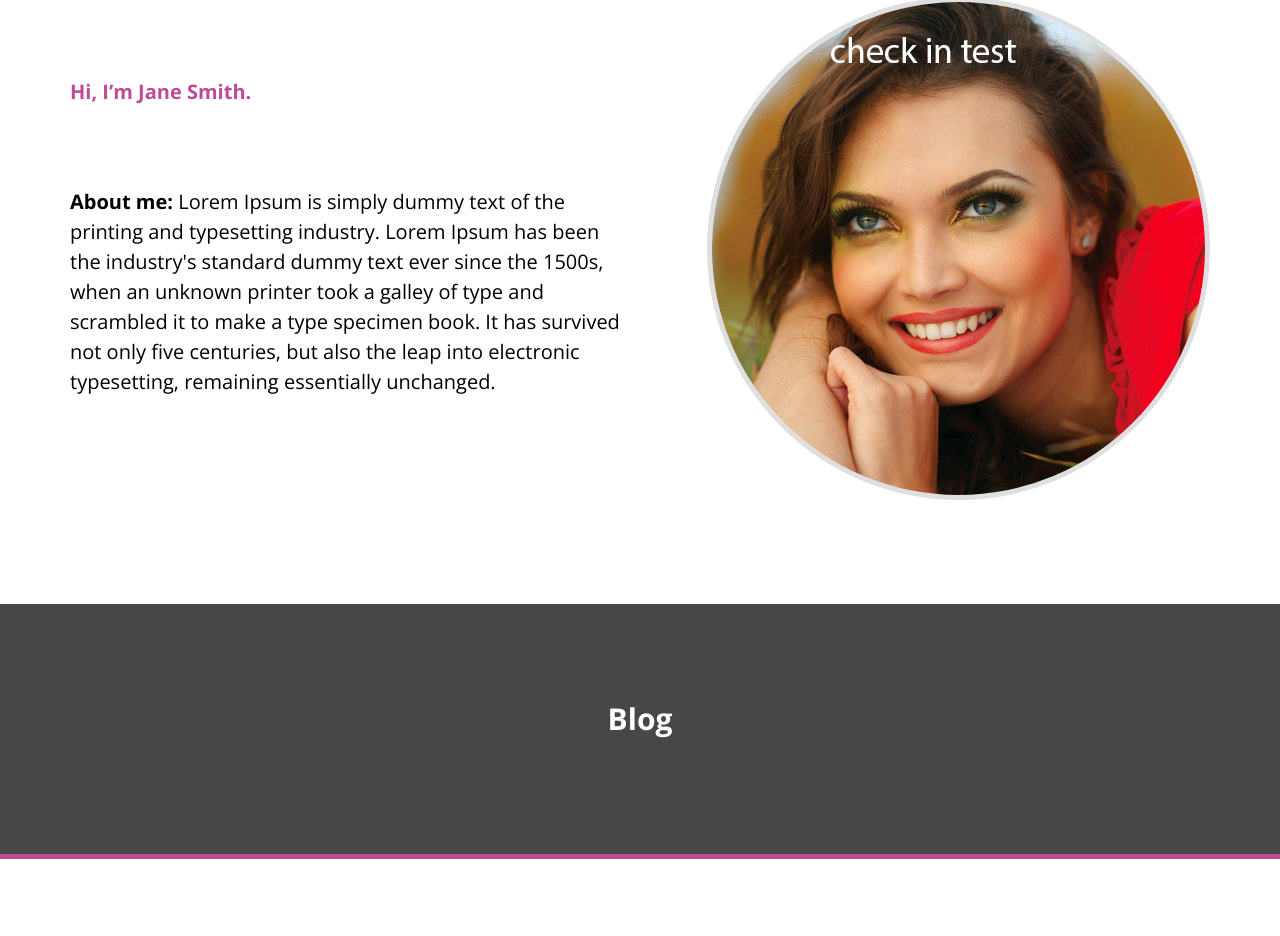
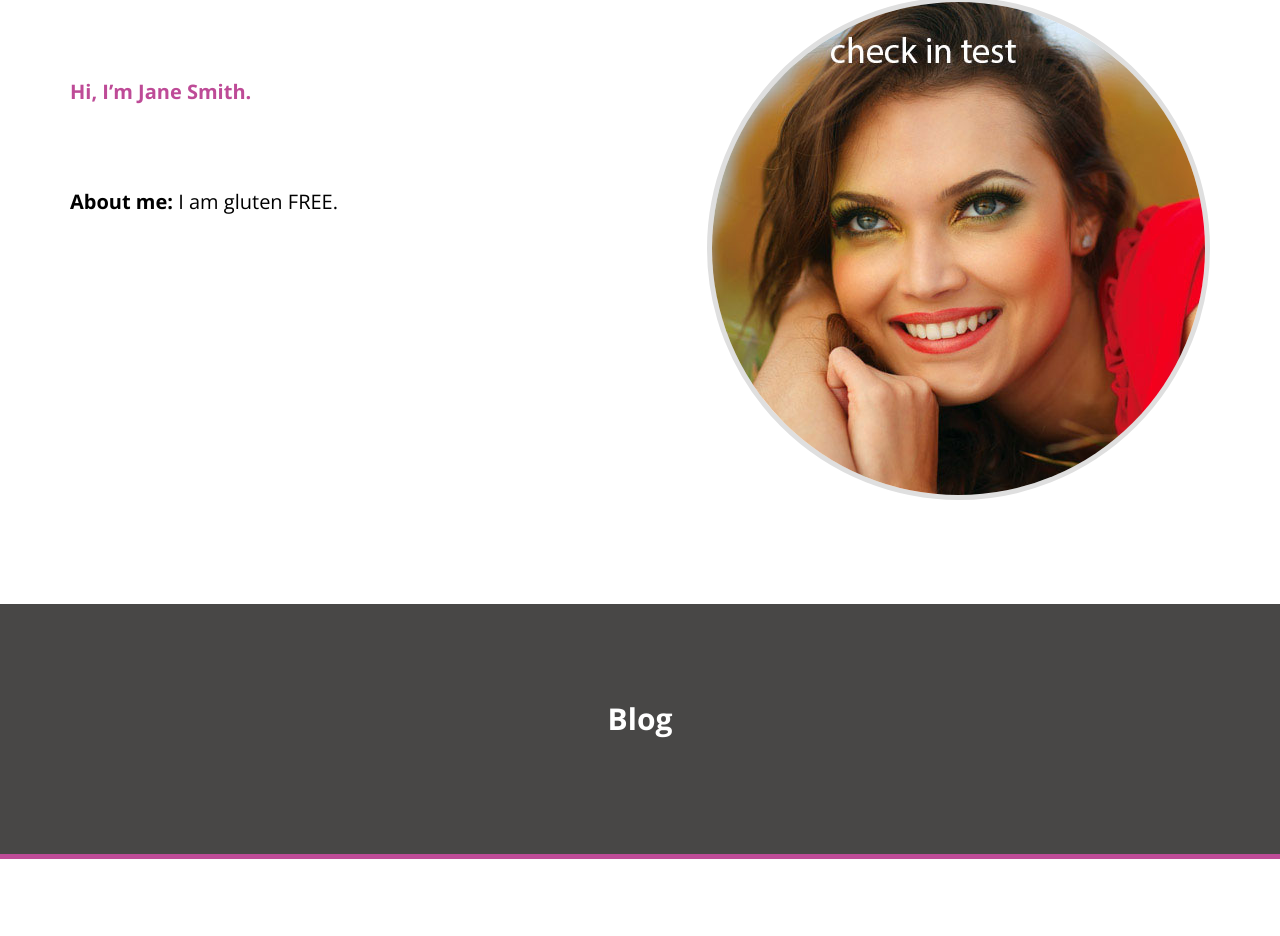
Before and after one commit to robertjmcinnis/gfree, a plain HTML site: page index.html in a window 1280 px wide. Shown: the part 952-1888 px from the top of the page. Drawn offline with nearby package versions, Linux system fonts and the light colour scheme.

Commit message:
changing page description
" I am gluten FREE."

```diff
--- a/index.html
+++ b/index.html
@@ -42,7 +42,7 @@
 	<div id="about" class="wrap">
 		<img class="circle right" src="img/about.jpg" alt="Jane" />
 		<p class="orange"><strong>Hi, I’m Jane Smith.</strong></p>
-		<p><strong>About me:</strong> Lorem Ipsum is simply dummy text of the printing and typesetting industry. Lorem Ipsum has been the industry's standard dummy text ever since the 1500s, when an unknown printer took a galley of type and scrambled it to make a type specimen book. It has survived not only five centuries, but also the leap into electronic typesetting, remaining essentially unchanged.</p>
+		<p><strong>About me:</strong> I am gluten FREE.</p>
 	</div>
 	<a name="blog-link" class="anchor">&nbsp;</a>
 	<div id="blog-title">
```
